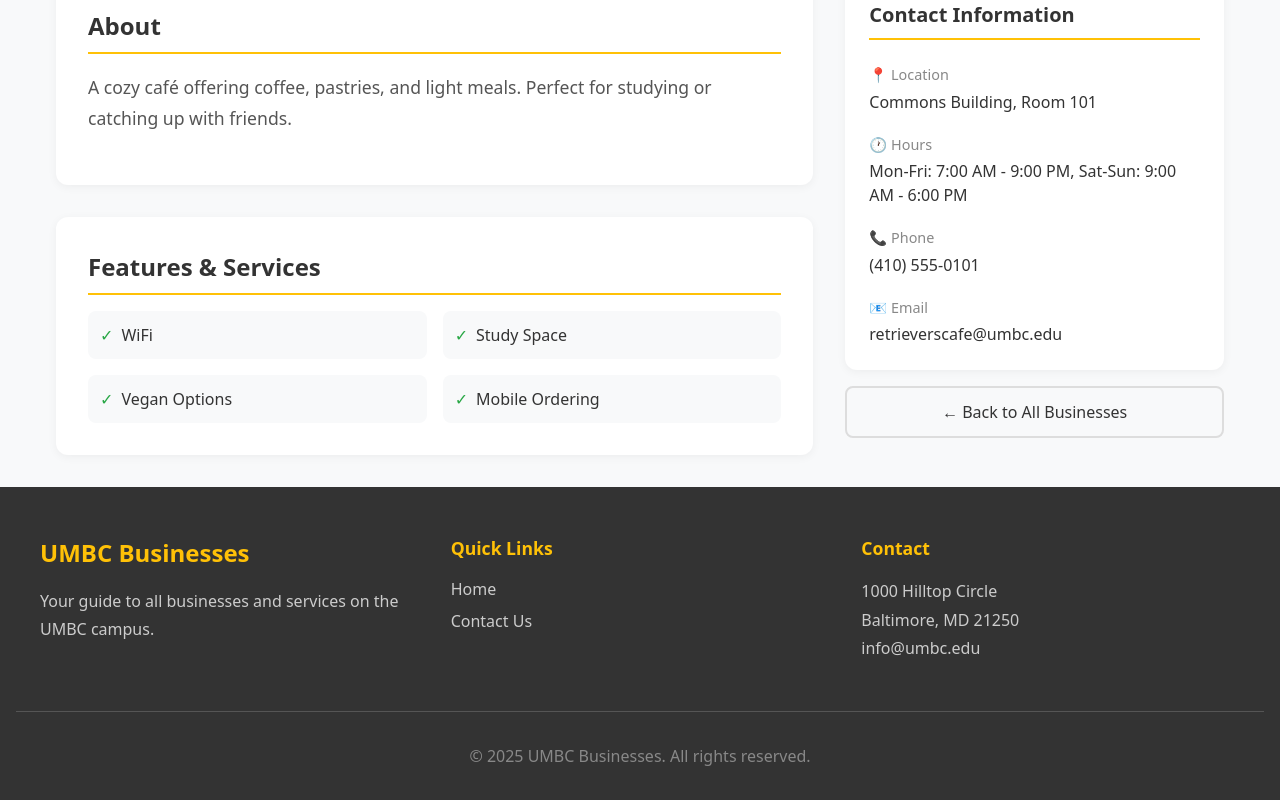
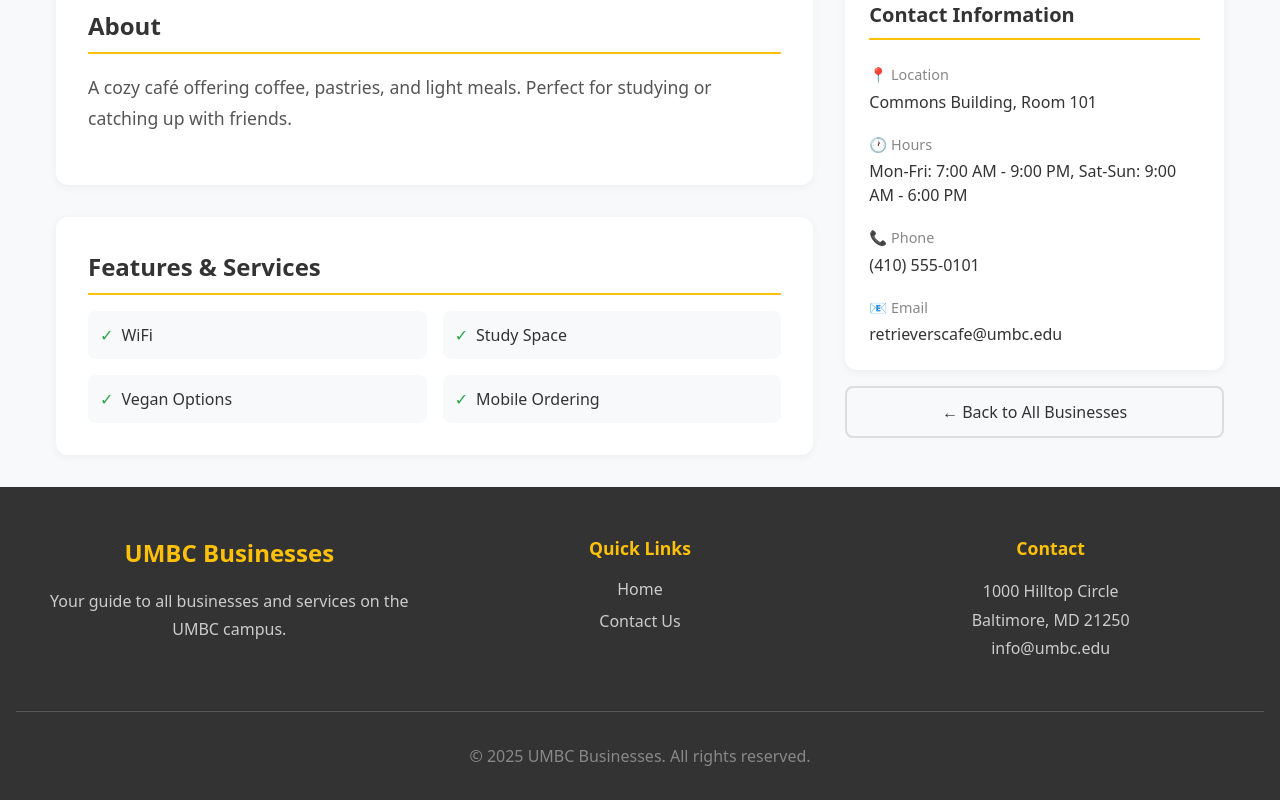
Before and after one commit to MatDawit/UMBC-Businesses, a React (Vite) app: page /business/1 in a window 1280 px wide. Shown: the part 526-1326 px from the top of the page. Built offline with nearby package versions, Linux system fonts and the light colour scheme.

Commit message:
Center align footer sections for improved layout consistency

```diff
--- a/src/components/Footer.css
+++ b/src/components/Footer.css
@@ -15,6 +15,15 @@
 
 .footer-section {
   text-align: left;
+}
+
+.footer-section:first-child {
+  text-align: center;
+}
+
+.footer-section:nth-child(2),
+.footer-section:nth-child(3) {
+  text-align: center;
 }
 
 .footer-title {
```
